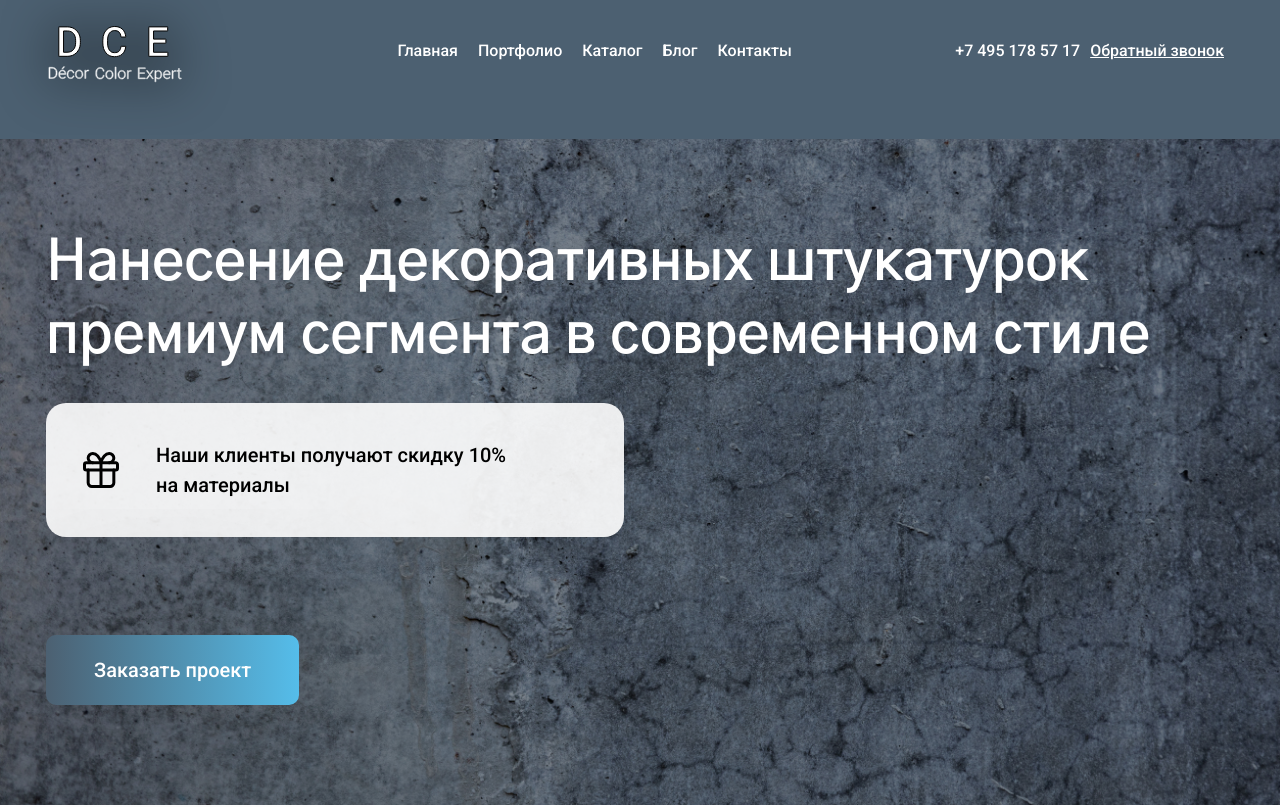
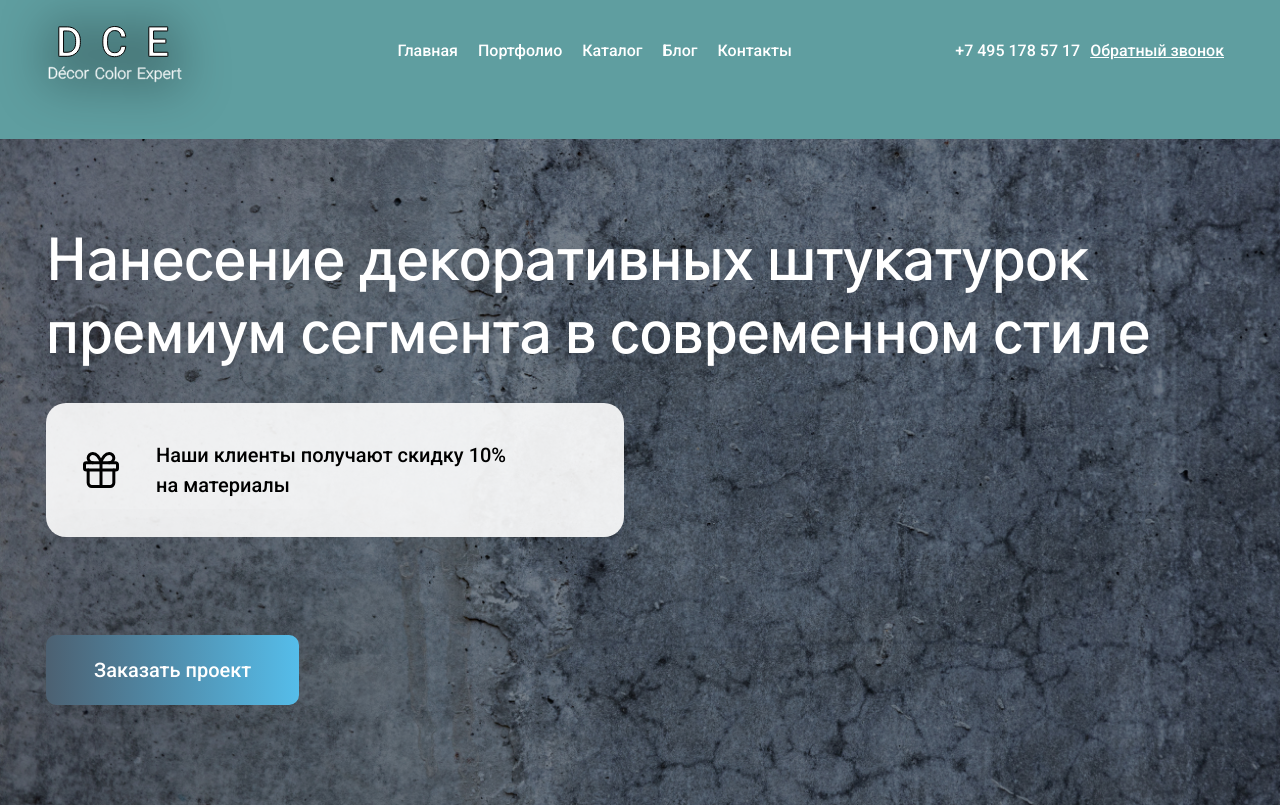
Before and after one commit to PainKiller354/DecorColorExpert, a plain HTML site: page index.html in a window 1280 px wide. Shown: the top 807 px of the page. Drawn offline with Linux system fonts and the light colour scheme.

Commit message:
header color changed

```diff
--- a/css/style.css
+++ b/css/style.css
@@ -10,7 +10,7 @@ font-family: 'Roboto', sans-serif;
     margin: 0;
 }
 header{
-    background-color: #4C6071;
+    background-color: cadetblue;
 }
 .container{
     max-width: 1188px;
```
